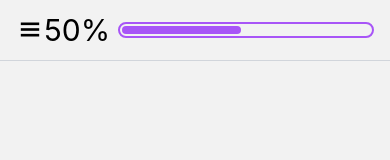
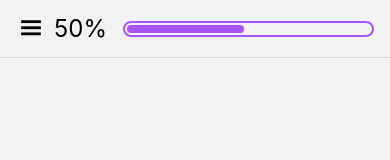
Before and after one commit to LaupWing/rreact-native-progress, a React Native app: screen /Home in a window 390 px wide. Shown: the top 160 px of the page. Built offline with nearby package versions, Linux system fonts and the light colour scheme.

Commit message:
some spacing at the top

```diff
--- a/screens/HomeScreen.tsx
+++ b/screens/HomeScreen.tsx
@@ -13,8 +13,8 @@ const HomeScreen = () => {
       >
          <View className="flex-1">
             <View className="px-4 py-3 flex flex-row items-center border-b border-gray-300">
-               <Ionicons name="menu" size={28} color="black" />
-               <Text className="text-3xl">50%</Text>
+               <Ionicons name="menu" size={30} color="black" />
+               <Text className="text-2xl mx-2">50%</Text>
                <View className="border-purple-500 border-2 flex-1 rounded-full p-0.5 ml-2">
                   <View className="w-[48%] h-2 bg-purple-500 rounded-full"></View>
                </View>
```
